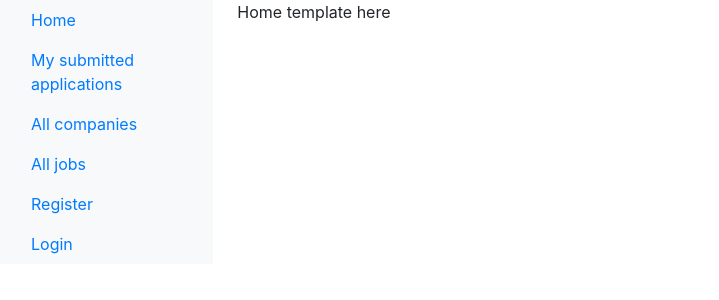
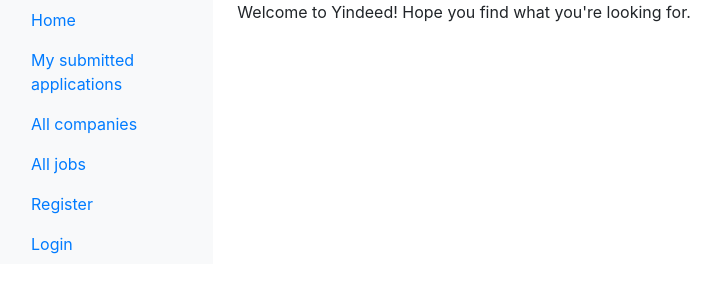
Before and after one commit to martn2023/yindeed_indeed_clone, a Django app: page / in a window 1280 px wide. Shown: the top 300 px of the page, without its empty margins (0-719 px from the left). Run offline with Django 5.2, Linux system fonts and the light colour scheme; some libraries are stand-ins or nearby versions.

Commit message:
fixing home template

```diff
--- a/templates/home.html
+++ b/templates/home.html
@@ -2,5 +2,5 @@
 {% block title %}Yindeed - Home{% endblock title %}
 {% block content %}
 <!-- Home page content goes here -->
-Home template here
+Welcome to Yindeed! Hope you find what you're looking for.
 {% endblock content %}
```
